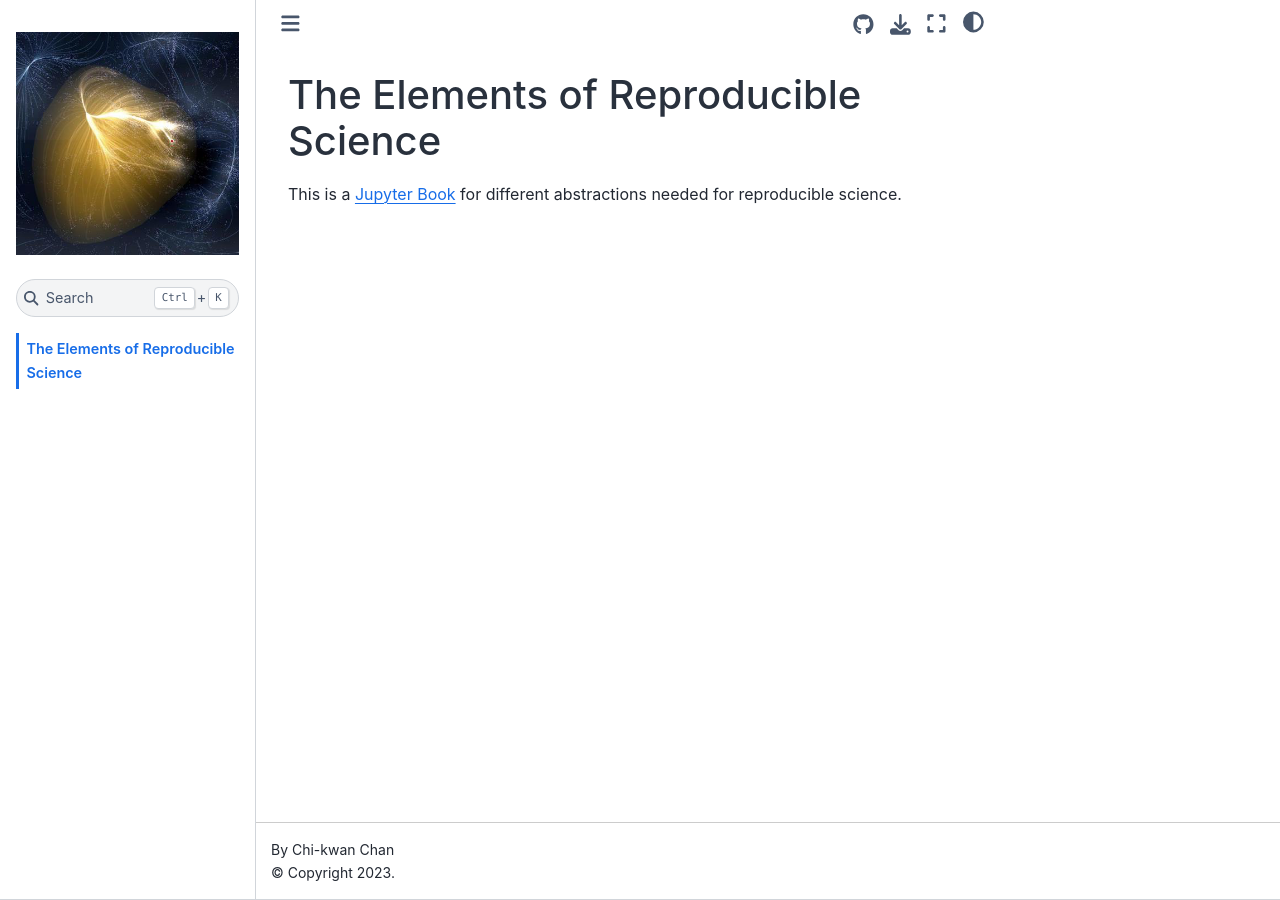
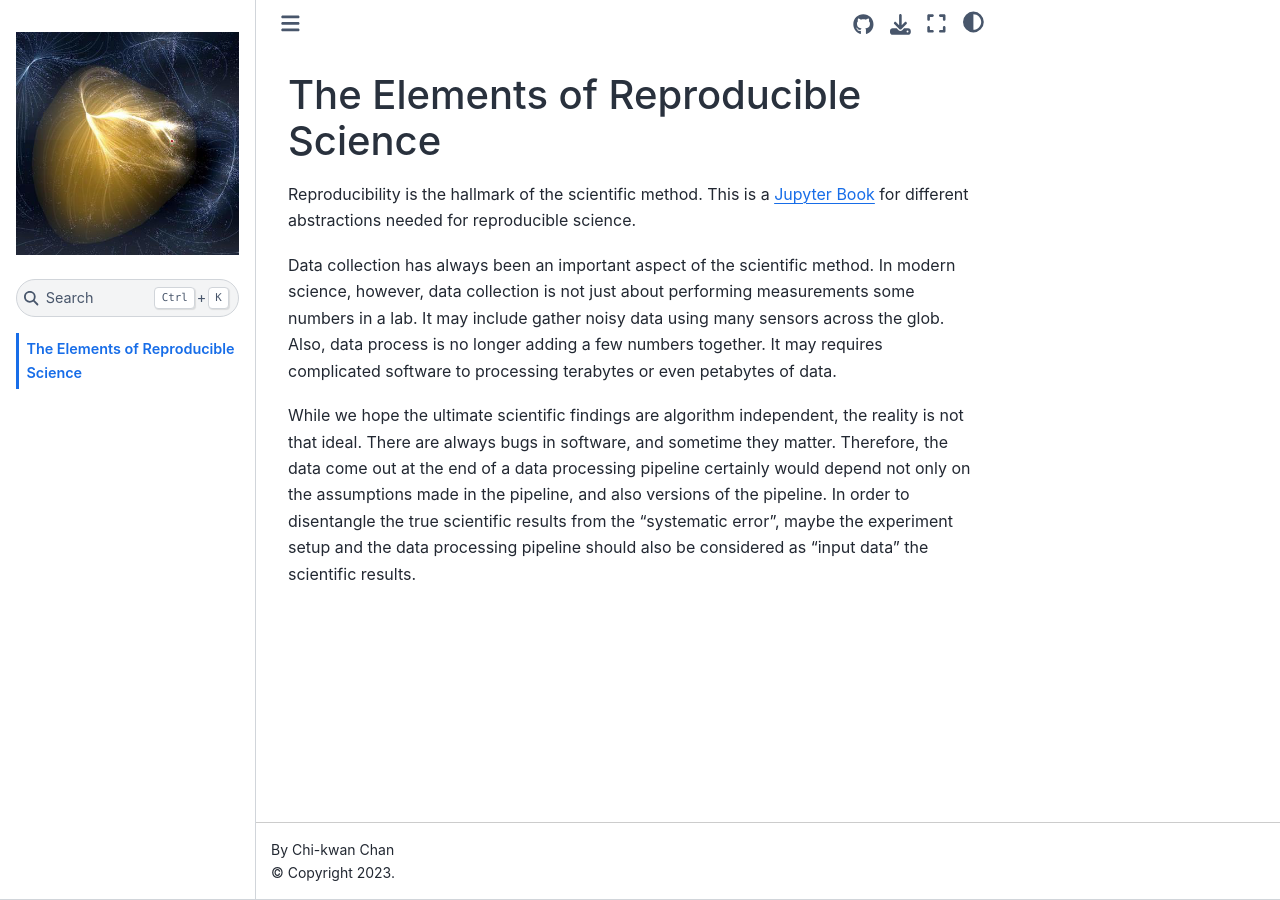
Before and after one commit to l6a/elements, a Jupyter Book: the page built from docs/index.md, in a window 1280 px wide. Built offline with Jupyter Book 1.0.4 settings and Sphinx 7.4.7 and the Sphinx Book theme 1.1.4, drawn with Linux system fonts in a browser that asks for light colours.

Commit message:
Provide the background

```diff
--- a/docs/index.md
+++ b/docs/index.md
@@ -1,4 +1,25 @@
 # The Elements of Reproducible Science
 
+Reproducibility is the hallmark of the scientific method.
 This is a [Jupyter Book](https://jupyterbook.org/) for different
 abstractions needed for reproducible science.
+
+Data collection has always been an important aspect of the scientific
+method.
+In modern science, however, data collection is not just about
+performing measurements some numbers in a lab.
+It may include gather noisy data using many sensors across the glob.
+Also, data process is no longer adding a few numbers together.
+It may requires complicated software to processing terabytes or even
+petabytes of data.
+
+While we hope the ultimate scientific findings are algorithm
+independent, the reality is not that ideal.
+There are always bugs in software, and sometime they matter.
+Therefore, the data come out at the end of a data processing pipeline
+certainly would depend not only on the assumptions made in the
+pipeline, and also versions of the pipeline.
+In order to disentangle the true scientific results from the
+"systematic error", maybe the experiment setup and the data processing
+pipeline should also be considered as "input data" the scientific
+results.
```
